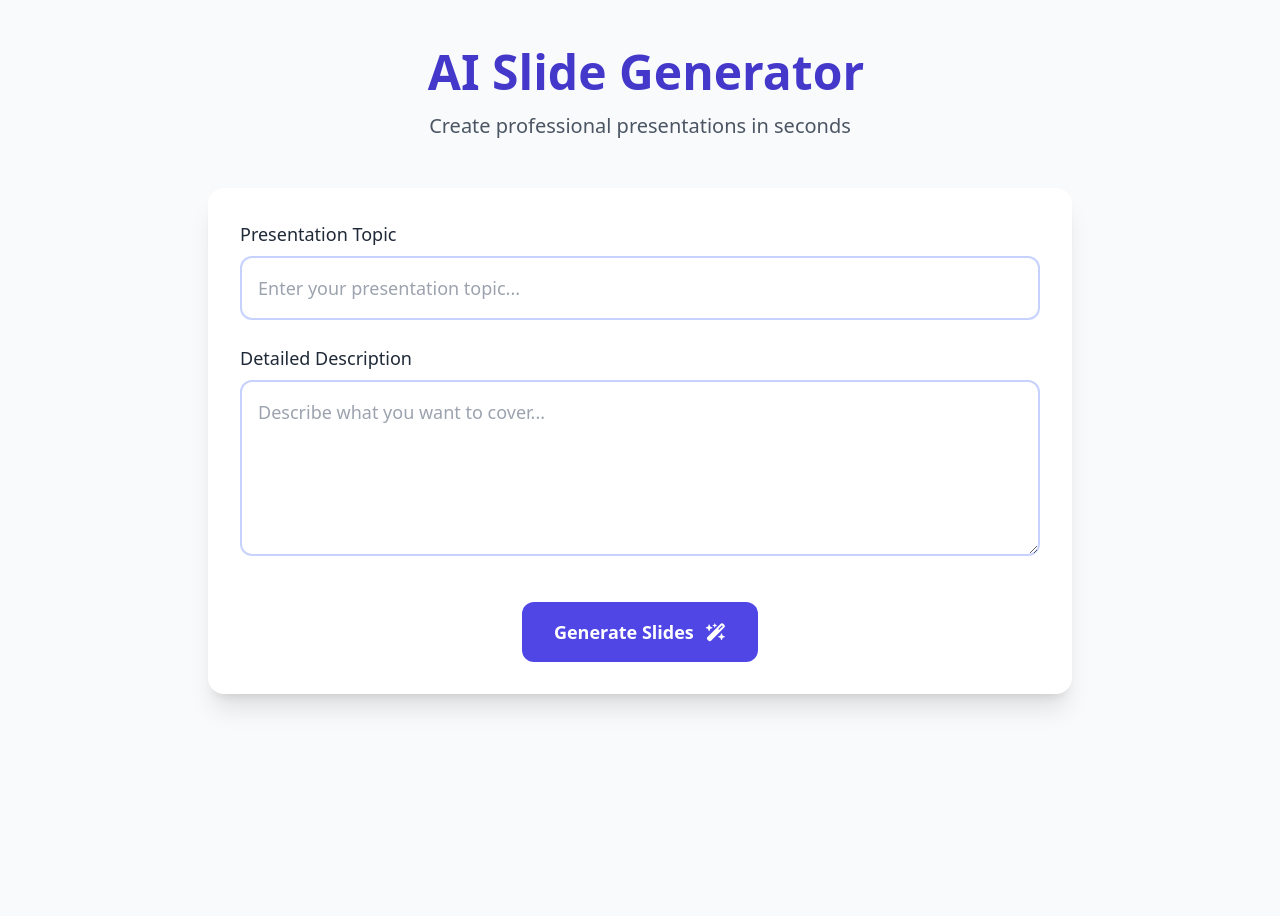
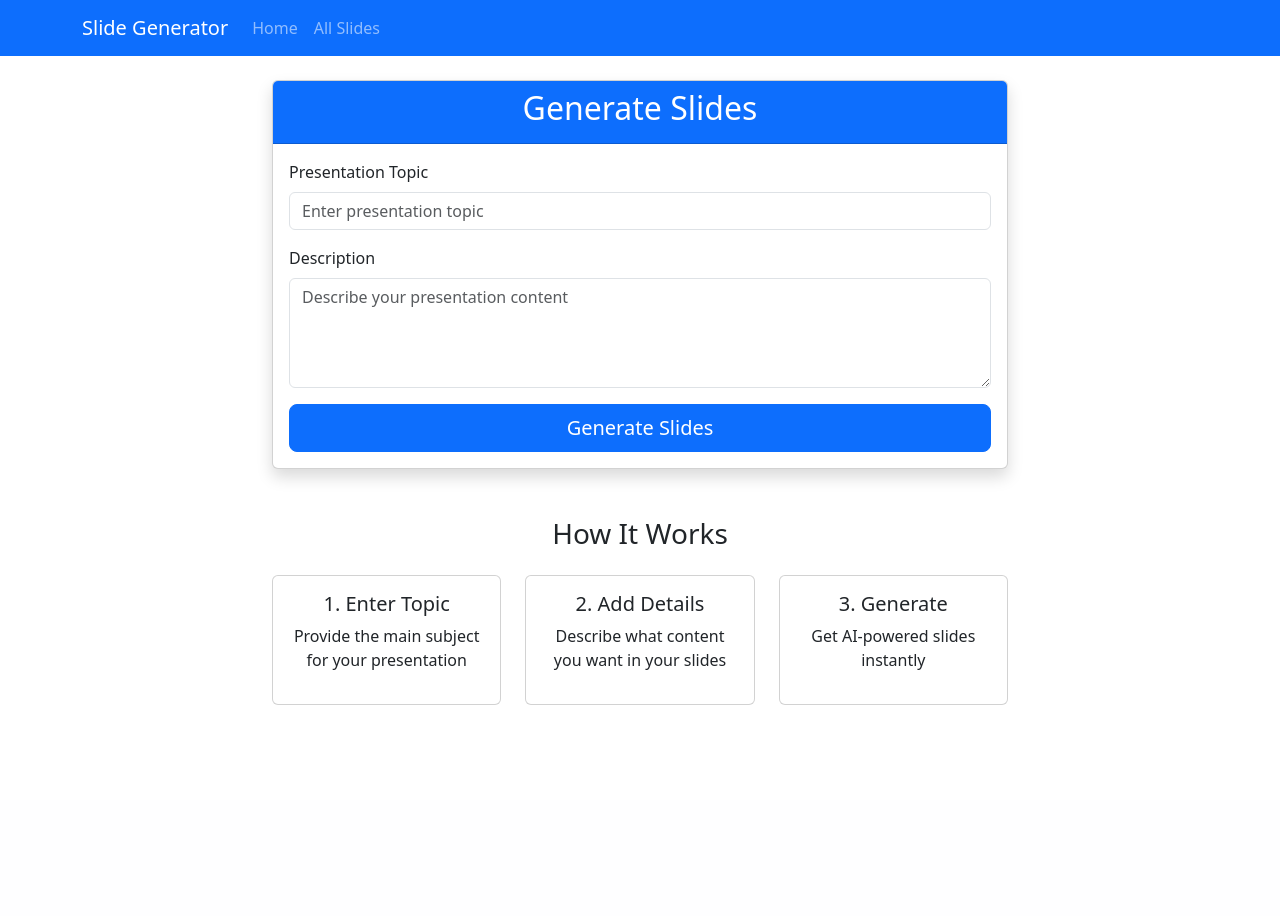
Before and after one commit to IstiaqueAhmd/slidegen_app, a FastAPI app: page / in a window 1280 px wide. Shown: the top 916 px of the page. After the commit the page ends 705 px from the top, so only its background shows below. Run offline with FastAPI, Linux system fonts and the light colour scheme; some libraries are stand-ins or nearby versions.

```diff
--- a/main.py
+++ b/main.py
@@ -11,7 +11,6 @@ from bson import ObjectId
 from fastapi.middleware.cors import CORSMiddleware
 from dotenv import load_dotenv
 import base64
-# import brotli
 
 
 # Get MongoDB connection string from environment variable
@@ -29,12 +28,11 @@ templates = Jinja2Templates(directory="templates")
 
 app.add_middleware(
     CORSMiddleware,
-    allow_origins=["http://localhost:5173"],
+    allow_origins=["http://localhost:3000","http://localhost:3001"],
     allow_credentials=True,
     allow_methods=["*"],
     allow_headers=["*"],
 )
-
 
 
 @app.get("/", response_class=HTMLResponse)
@@ -47,13 +45,14 @@ async def generate(request: Request, topic: str = Form(...), description: str =
     slides = generate_content(topic, description)
     all_slides = []
     for slide in slides:
-        html_slide = generate_slides(slide, topic, description)
-        print(html_slide)
-        if html_slide:
-            all_slides.append(html_slide)
+        if slide:
+            html_slide = generate_slides(slide, topic, description)
+            print(html_slide)
+            if html_slide:
+                all_slides.append(html_slide)
 
     #Hardcoding UID for now
-    uid: str = 1
+    uid: str = 2
     # Create document to save
     slide_document = {
         "uid": uid,
@@ -96,57 +95,25 @@ async def get_slides(slide_id: str):
     return JSONResponse(content={"slides": document["slides"]})
 
 
-@app.get("/slides", response_class=HTMLResponse)
-async def list_slides(request: Request):
-    # Get last 20 slide sets sorted by creation date
-    slides_sets = slides_collection.find().sort("created_at", -1).limit(20)
 
-    # Convert to list and format data
-    slides_list = []
-    for slide_set in slides_sets:
-        slides_list.append({
-            "id": str(slide_set["_id"]),
-            "topic": slide_set["topic"],
-            "created_at": slide_set["created_at"].strftime("%Y-%m-%d %H:%M"),
-            "slide_count": len(slide_set["slides"])
-        })
-
-    return templates.TemplateResponse(
-        "slide_list.html",
-        {
-            "request": request,
-            "slides_list": slides_list
-        }
-    )
-
-# Base512 encoder using Unicode characters from U+0100 to U+02FF
-base512_alphabet = [chr(i) for i in range(0x0100, 0x0300)]
-
-def encode_base512(data: bytes) -> str:
-    bit_str = ''.join(f'{byte:08b}' for byte in data)
-    while len(bit_str) % 9 != 0:
-        bit_str += '0'
-    return ''.join(base512_alphabet[int(bit_str[i:i+9], 2)] for i in range(0, len(bit_str), 9))
-
-
-@app.get("/slides/user/{uid}", response_class=JSONResponse)
+@app.get("/slides/user/{uid}")
 async def get_user_slides(uid: str):
     try:
         user_docs = slides_collection.find({"uid": uid})
 
-        all_encoded_slides = []
+        all_slides = []
         for doc in user_docs:
             slides = doc.get("slides", [])
-            for slide_html in slides:
-                encoded = encode_base512(slide_html.encode('utf-8'))
-                all_encoded_slides.append(encoded)
+            all_slides.extend(slides)
+            print()
 
-        return JSONResponse(content=all_encoded_slides)
+        # Combine all slides into one string separated by marker
+        response_string = "\n<!-- SLIDE BREAK -->\n".join(all_slides)
+        return Response(content=response_string)
 
     except Exception as e:
         raise HTTPException(status_code=500, detail=f"Error retrieving slides: {str(e)}")
 
-
 if __name__ == "__main__":
     import uvicorn
     uvicorn.run(app, host="10.10.12.47", port=8000)
--- a/templates/base.html
+++ b/templates/base.html
@@ -1,53 +1,121 @@
 <!DOCTYPE html>
+<!-- templates/base.html -->
 <html lang="en">
 <head>
-  <meta charset="UTF-8">
-  <meta name="viewport" content="width=device-width, initial-scale=1.0">
-  <title>AI Slide Generator</title>
-  <script src="https://cdn.tailwindcss.com"></script>
-  <script src="https://unpkg.com/htmx.org@1.9.6"></script>
-  <link href="https://cdnjs.cloudflare.com/ajax/libs/font-awesome/6.4.0/css/all.min.css" rel="stylesheet">
-  <link href="{{ url_for('static', path='/styles.css') }}" rel="stylesheet">
-  <script>
-    tailwind.config = {
-      theme: {
-        extend: {
-          animation: {
-            'bounce-slow': 'bounce 3s infinite'
-          }
+    <meta charset="UTF-8">
+    <meta name="viewport" content="width=device-width, initial-scale=1.0">
+    <title>Slide Generator</title>
+    <link href="https://cdn.jsdelivr.net/npm/bootstrap@5.3.0/dist/css/bootstrap.min.css" rel="stylesheet">
+    <style>
+        .slide-container {
+            height: 80vh;
+            overflow-y: auto;
+            border: 1px solid #ddd;
+            border-radius: 8px;
+            padding: 20px;
+            margin-bottom: 20px;
+            background-color: #f8f9fa;
         }
-      }
-    }
-  </script>
+        .slide-content {
+            height: 100%;
+            display: flex;
+            flex-direction: column;
+            justify-content: center;
+        }
+        .slide-navigation {
+            display: flex;
+            justify-content: center;
+            gap: 10px;
+            margin-top: 20px;
+        }
+        .slide-item {
+            cursor: pointer;
+            transition: all 0.3s;
+        }
+        .slide-item:hover {
+            background-color: #e9ecef;
+            transform: translateY(-2px);
+        }
+    </style>
 </head>
-<body class="bg-gray-50 min-h-screen">
-  {% block content %}{% endblock %}
+<body>
+    <nav class="navbar navbar-expand-lg navbar-dark bg-primary">
+        <div class="container">
+            <a class="navbar-brand" href="/">Slide Generator</a>
+            <button class="navbar-toggler" type="button" data-bs-toggle="collapse" data-bs-target="#navbarNav">
+                <span class="navbar-toggler-icon"></span>
+            </button>
+            <div class="collapse navbar-collapse" id="navbarNav">
+                <ul class="navbar-nav">
+                    <li class="nav-item">
+                        <a class="nav-link" href="/">Home</a>
+                    </li>
+                    <li class="nav-item">
+                        <a class="nav-link" href="/slides">All Slides</a>
+                    </li>
+                </ul>
+            </div>
+        </div>
+    </nav>
 
-  <script>
-    // Slide navigation controls
-    document.addEventListener('DOMContentLoaded', () => {
-      let currentSlide = 0;
-      const slides = document.querySelectorAll('.slide-container');
+    <div class="container my-4">
+        {% block content %}{% endblock %}
+    </div>
 
-      function showSlide(index) {
-        slides.forEach((slide, i) => {
-          slide.classList.toggle('hidden', i !== index);
+    <script src="https://cdn.jsdelivr.net/npm/bootstrap@5.3.0/dist/js/bootstrap.bundle.min.js"></script>
+    <script>
+        // Slide navigation functionality
+        document.addEventListener('DOMContentLoaded', function() {
+            const slides = document.querySelectorAll('.slide-content');
+            const prevBtn = document.querySelector('.prev-slide');
+            const nextBtn = document.querySelector('.next-slide');
+            const slideIndicators = document.querySelectorAll('.slide-indicator');
+
+            let currentSlide = 0;
+
+            function showSlide(index) {
+                slides.forEach(slide => slide.classList.add('d-none'));
+                slideIndicators.forEach(indicator => indicator.classList.remove('active'));
+
+                slides[index].classList.remove('d-none');
+                slideIndicators[index].classList.add('active');
+                currentSlide = index;
+
+                // Update URL hash
+                window.location.hash = `slide-${index + 1}`;
+            }
+
+            if (prevBtn && nextBtn) {
+                prevBtn.addEventListener('click', () => {
+                    if (currentSlide > 0) {
+                        showSlide(currentSlide - 1);
+                    }
+                });
+
+                nextBtn.addEventListener('click', () => {
+                    if (currentSlide < slides.length - 1) {
+                        showSlide(currentSlide + 1);
+                    }
+                });
+
+                // Initialize first slide
+                showSlide(0);
+            }
+
+            // Handle slide indicators
+            slideIndicators.forEach((indicator, index) => {
+                indicator.addEventListener('click', () => showSlide(index));
+            });
+
+            // Initialize from URL hash if present
+            const hash = window.location.hash;
+            if (hash) {
+                const slideNum = parseInt(hash.replace('#slide-', ''));
+                if (!isNaN(slideNum) && slideNum <= slides.length) {
+                    showSlide(slideNum - 1);
+                }
+            }
         });
-        document.getElementById('slide-number').textContent = `${index + 1}/${slides.length}`;
-      }
-
-      document.getElementById('next-btn')?.addEventListener('click', () => {
-        currentSlide = (currentSlide + 1) % slides.length;
-        showSlide(currentSlide);
-      });
-
-      document.getElementById('prev-btn')?.addEventListener('click', () => {
-        currentSlide = (currentSlide - 1 + slides.length) % slides.length;
-        showSlide(currentSlide);
-      });
-
-      if(slides.length > 0) showSlide(0);
-    });
-  </script>
+    </script>
 </body>
 </html>
--- a/templates/index.html
+++ b/templates/index.html
@@ -1,58 +1,60 @@
+<!-- templates/index.html -->
 {% extends "base.html" %}
 
 {% block content %}
-<div class="max-w-4xl mx-auto py-12 px-4">
-  <div class="text-center mb-12">
-    <h1 class="text-5xl font-bold text-indigo-700 mb-4">
-      <i class="fas fa-presentation-screen mr-3"></i>AI Slide Generator
-    </h1>
-    <p class="text-xl text-gray-600">Create professional presentations in seconds</p>
+<div class="row justify-content-center">
+    <div class="col-md-8">
+        <div class="card shadow">
+            <div class="card-header bg-primary text-white">
+                <h2 class="text-center">Generate Slides</h2>
             </div>
-
-  <div class="bg-white rounded-2xl shadow-xl p-8 mb-12">
-    <form hx-post="/generate" hx-target="#slides-result" hx-indicator="#spinner" class="space-y-6">
-      <div>
-        <label class="block text-lg font-medium text-gray-800 mb-2">
-          Presentation Topic
-        </label>
-        <input
-          type="text"
-          name="topic"
-          required
-          placeholder="Enter your presentation topic..."
-          class="w-full p-4 border-2 border-indigo-200 rounded-xl focus:ring-2 focus:ring-indigo-500 focus:border-transparent text-lg">
+            <div class="card-body">
+                <form method="post" action="/generate">
+                    <div class="mb-3">
+                        <label for="topic" class="form-label">Presentation Topic</label>
+                        <input type="text" class="form-control" id="topic" name="topic"
+                               placeholder="Enter presentation topic" required>
                     </div>
-
-      <div>
-        <label class="block text-lg font-medium text-gray-800 mb-2">
-          Detailed Description
-        </label>
-        <textarea
-          name="description"
-          rows="5"
-          required
-          placeholder="Describe what you want to cover..."
-          class="w-full p-4 border-2 border-indigo-200 rounded-xl focus:ring-2 focus:ring-indigo-500 focus:border-transparent text-lg"></textarea>
+                    <div class="mb-3">
+                        <label for="description" class="form-label">Description</label>
+                        <textarea class="form-control" id="description" name="description"
+                                  rows="4" placeholder="Describe your presentation content" required></textarea>
                     </div>
-
-      <div class="flex justify-center pt-4">
-        <button type="submit" class="bg-indigo-600 hover:bg-indigo-700 text-white font-bold py-4 px-8 rounded-xl transition duration-300 transform hover:scale-105 text-lg flex items-center">
-          Generate Slides
-          <i class="fas fa-wand-magic-sparkles ml-3"></i>
-        </button>
+                    <div class="d-grid">
+                        <button type="submit" class="btn btn-primary btn-lg">Generate Slides</button>
                     </div>
                 </form>
             </div>
-
-  <div id="slides-result" class="min-h-[500px]">
-    <!-- Slides will appear here -->
         </div>
 
-  <div id="spinner" class="htmx-indicator flex justify-center my-16">
-    <div class="text-center">
-      <i class="fas fa-spinner fa-spin fa-3x text-indigo-600 mb-4"></i>
-      <p class="text-xl font-medium text-gray-700">Generating your slides...</p>
-      <p class="text-gray-500">This usually takes 10-20 seconds</p>
+        <div class="mt-5 text-center">
+            <h3>How It Works</h3>
+            <div class="row mt-4">
+                <div class="col-md-4">
+                    <div class="card h-100">
+                        <div class="card-body">
+                            <h5>1. Enter Topic</h5>
+                            <p>Provide the main subject for your presentation</p>
+                        </div>
+                    </div>
+                </div>
+                <div class="col-md-4">
+                    <div class="card h-100">
+                        <div class="card-body">
+                            <h5>2. Add Details</h5>
+                            <p>Describe what content you want in your slides</p>
+                        </div>
+                    </div>
+                </div>
+                <div class="col-md-4">
+                    <div class="card h-100">
+                        <div class="card-body">
+                            <h5>3. Generate</h5>
+                            <p>Get AI-powered slides instantly</p>
+                        </div>
+                    </div>
+                </div>
+            </div>
         </div>
     </div>
 </div>
```
Also changed, not shown: decoder.py (+1 -1 lines), templates/slide_list.html (added, +32 -0 lines), templates/slides.html (+39 -64 lines), templates/user_slides.html (deleted, +0 -57 lines), test.html (+7 -0 lines), utils/slide_generator.py (+29 -55 lines), 1 other file. Lines whose indentation alone changed are shown as unchanged.
